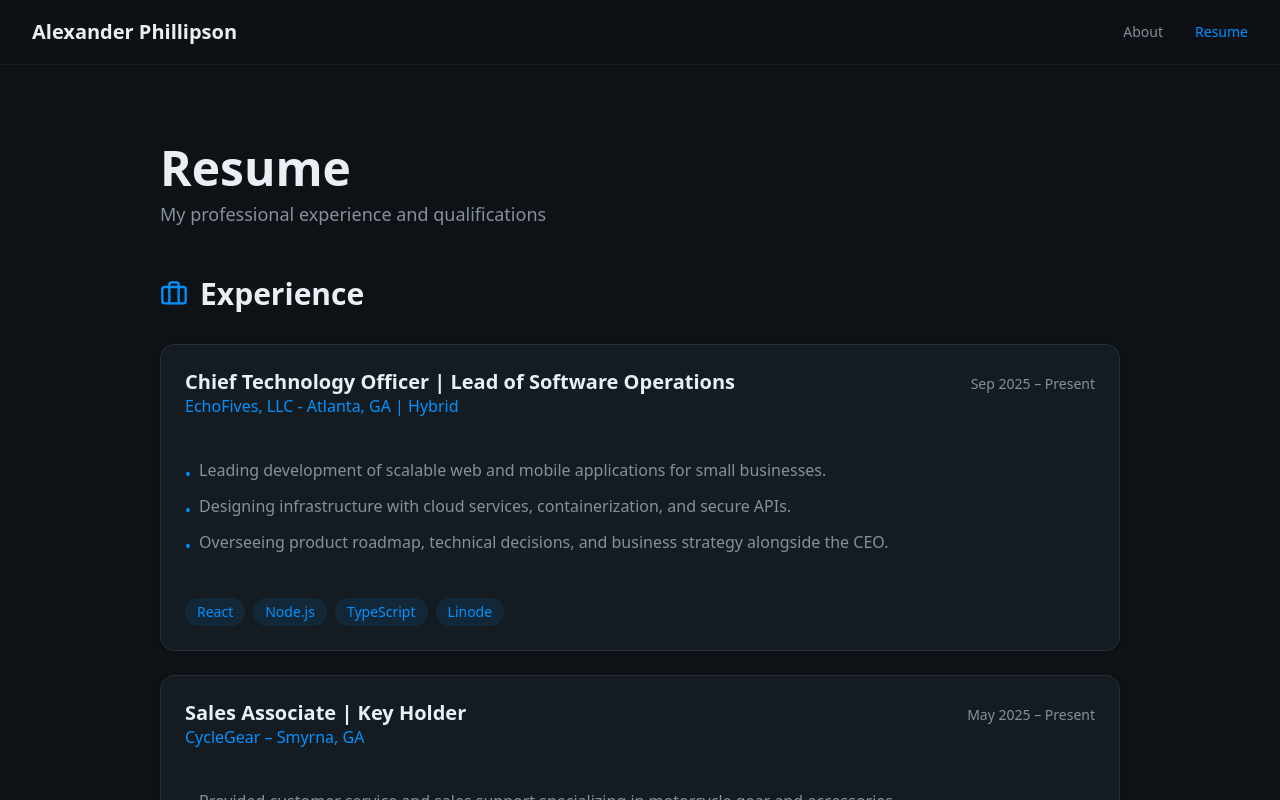
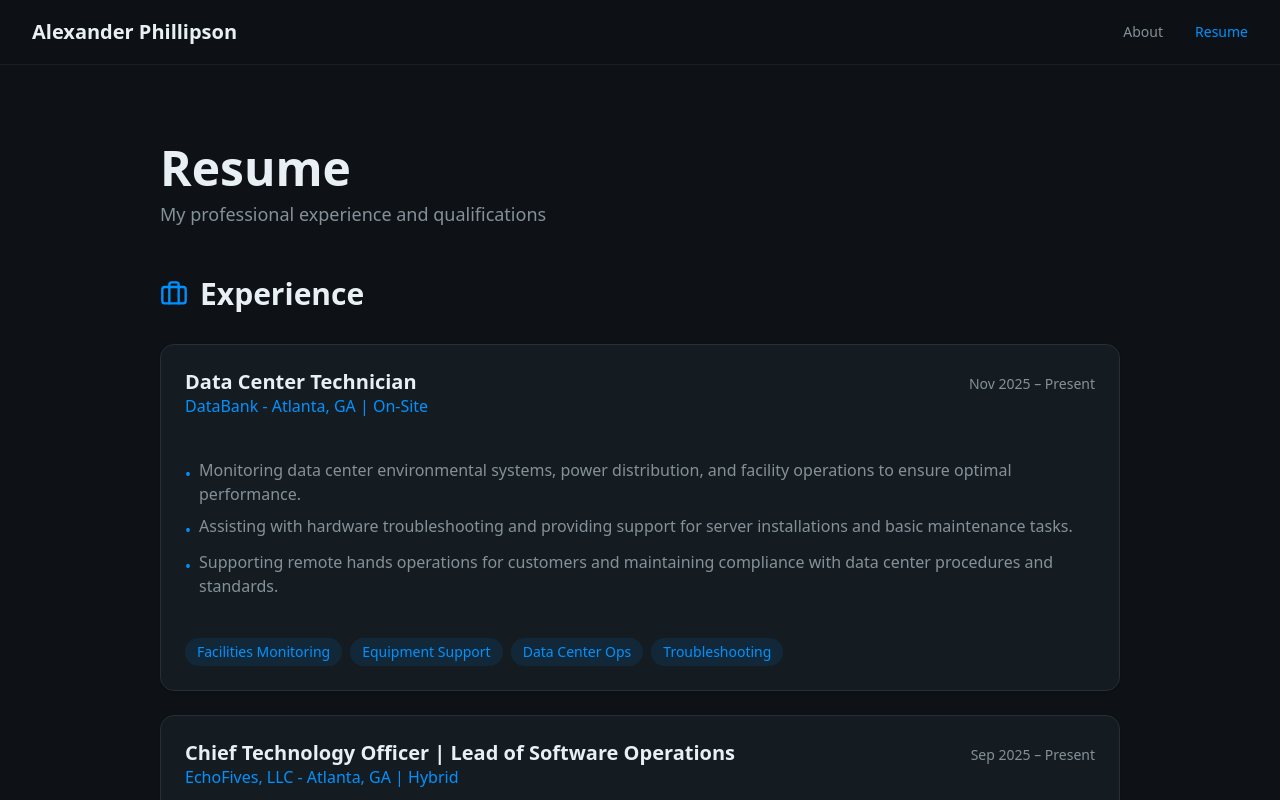
Before and after one commit to LegitKnots/Personal-Website-Portfolio, a Next.js app: page /resume in a window 1280 px wide. Shown: the top 800 px of the page. Built offline with nearby package versions, Linux system fonts and the light colour scheme.

Commit message:
Update page.tsx

```diff
--- a/app/resume/page.tsx
+++ b/app/resume/page.tsx
@@ -27,6 +27,41 @@ export default function ResumePage() {
             </div>
 
             <div className="space-y-6">
+              {/* DataBank */}
+              <Card className="p-6 hover:border-primary/50 transition-colors">
+                <div className="flex flex-col sm:flex-row sm:items-baseline sm:justify-between gap-1 sm:gap-3 mb-4">
+                  <div>
+                    <h3 className="text-xl font-semibold text-foreground leading-tight">
+                      Data Center Technician
+                    </h3>
+                    <p className="text-primary font-medium">DataBank - Atlanta, GA | On-Site</p>
+                  </div>
+                  <span className="text-sm text-muted-foreground whitespace-nowrap sm:text-right shrink-0">
+                    Nov 2025 – Present
+                  </span>
+                </div>
+                <ul className="space-y-2 text-muted-foreground">
+                  <li className="flex items-start gap-2">
+                    <span className="text-primary mt-1">•</span>
+                    <span>Monitoring data center environmental systems, power distribution, and facility operations to ensure optimal performance.</span>
+                  </li>
+                  <li className="flex items-start gap-2">
+                    <span className="text-primary mt-1">•</span>
+                    <span>Assisting with hardware troubleshooting and providing support for server installations and basic maintenance tasks.</span>
+                  </li>
+                  <li className="flex items-start gap-2">
+                    <span className="text-primary mt-1">•</span>
+                    <span>Supporting remote hands operations for customers and maintaining compliance with data center procedures and standards.</span>
+                  </li>
+                </ul>
+                <div className="flex flex-wrap gap-2 mt-4">
+                  <span className="px-3 py-1 bg-primary/10 text-primary text-sm rounded-full">Facilities Monitoring</span>
+                  <span className="px-3 py-1 bg-primary/10 text-primary text-sm rounded-full">Equipment Support</span>
+                  <span className="px-3 py-1 bg-primary/10 text-primary text-sm rounded-full">Data Center Ops</span>
+                  <span className="px-3 py-1 bg-primary/10 text-primary text-sm rounded-full">Troubleshooting</span>
+                </div>
+              </Card>
+
               {/* EchoFives */}
               <Card className="p-6 hover:border-primary/50 transition-colors">
                 <div className="flex flex-col sm:flex-row sm:items-baseline sm:justify-between gap-1 sm:gap-3 mb-4">
```
